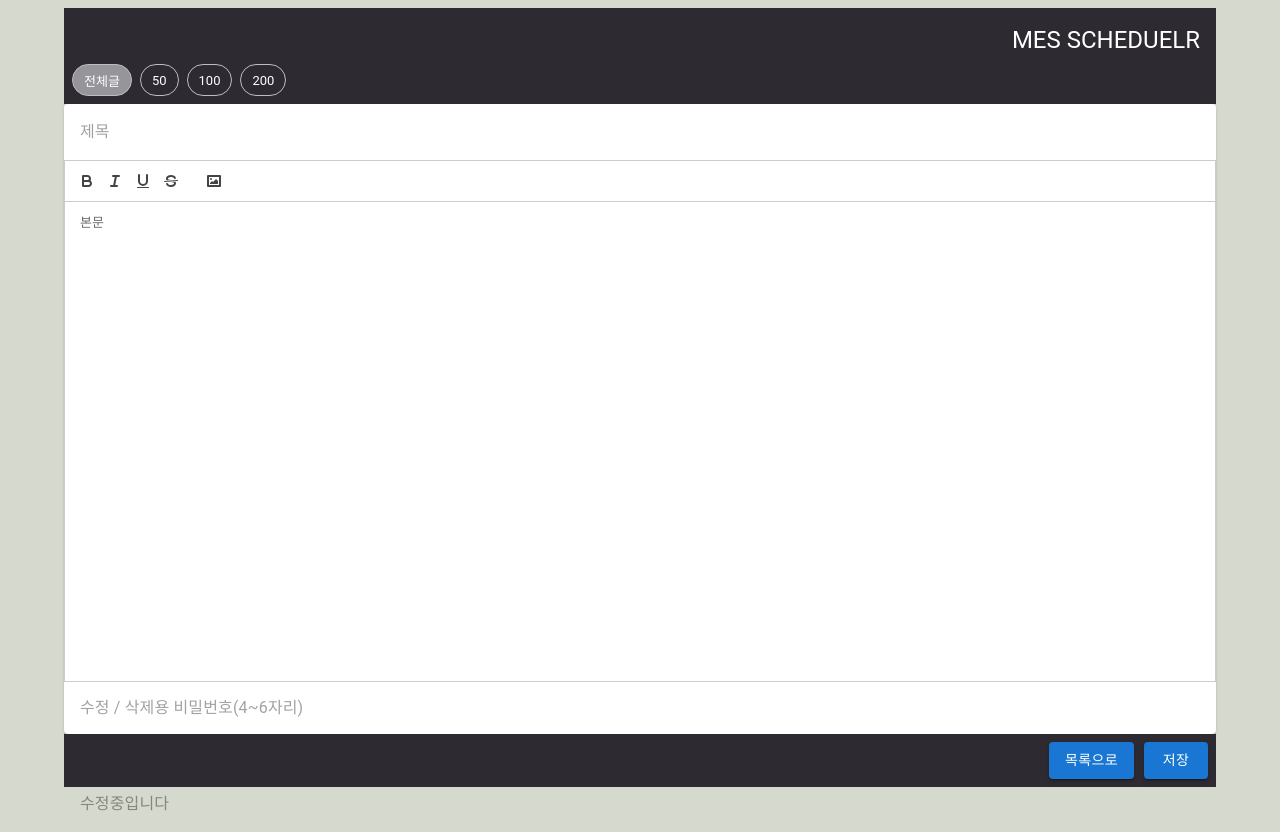
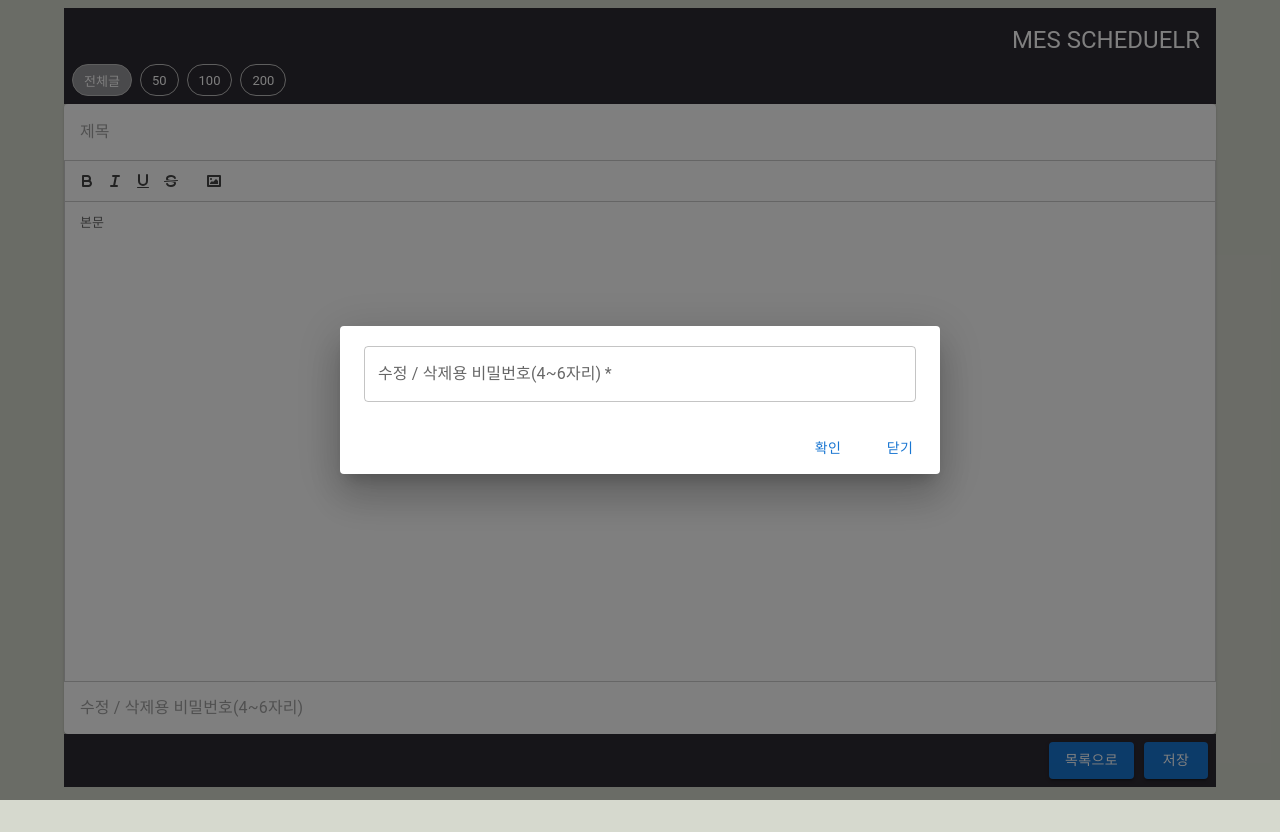
Before and after one commit to saebyeokchu/typescript-express-community, a React (Vite) app in the folder front/: page /new in a window 1280 px wide. After the commit the page ends 800 px from the top, so only its background shows below. Built offline with nearby package versions, Linux system fonts and the light colour scheme.

Commit message:
[ING] 수정 dialog 생성 완료, hook 구현 중

```diff
--- a/front/src/component/Canvas.tsx
+++ b/front/src/component/Canvas.tsx
@@ -105,10 +105,12 @@ export function Canvas({mode} : CanvasProps){
             if(titleRef.current){
                 titleRef.current.value = post.title
             }
+
+            if(pwRef.current){
+                pwRef.current.value = "수정중 입니다"
+            }
         }
-
-
-    },[titleRef])
+    },[titleRef, pwRef])
 
     return(
         <>
@@ -127,24 +129,15 @@ export function Canvas({mode} : CanvasProps){
                     style={{height : Constant.MiddlePaperSize - 150}}
                     value={postAvailable? post.content : ""}
                 />
-                {mode === "new" &&
-                    <InputBase //숫자만 accept하기
+                <InputBase //숫자만 accept하기
                         fullWidth
                         sx={{ height : '3.5rem', mt : 5, p : 2}}
                         placeholder="수정 / 삭제용 비밀번호(4~6자리)"
                         inputRef={pwRef}
                         inputProps={{ maxLength : 6}}
-                        type="password"
-                    />
-                }
-                <InputBase //숫자만 accept하기
-                        fullWidth
-                        disabled
-                        sx={{ height : '3.5rem', mt : 5, p : 2}}
-                        value = "수정중입니다"
-                        inputRef={pwRef}
-                        inputProps={{ maxLength : 6}}
-                    />
+                        type={postAvailable ? "text" : "password"}
+                        disabled={postAvailable ? true : false}
+                />
             </Paper>
             <Box sx={{display:'flex',p:"0.5rem",gap :"10px", justifyContent:'flex-end',flexDirection:'row',backgroundColor:Constant.ColorCode.darkBlue}}>
                 {/* 링크 연결 나중에 */}
--- a/front/src/component/dialog/PostDeleteDialog.tsx
+++ b/front/src/component/dialog/PostDeleteDialog.tsx
@@ -1,3 +1,14 @@
+import { Slide } from "@mui/material";
+import { TransitionProps } from "@mui/material/transitions";
+import React, { forwardRef } from "react";
+
+const Transition = forwardRef(function Transition(props : TransitionProps &
+    {
+        children : React.ReactElement<any, any>
+    }, ref : React.Ref<unknown>){
+        return <Slide direction="up" ref={ref} {...props} />
+})
+
 export function PostDeleteDialog(){
 
 }
--- a/front/src/component/dialog/PostEditDialog.tsx
+++ b/front/src/component/dialog/PostEditDialog.tsx
@@ -1,6 +1,7 @@
-import React from "react"
+import React, { useState } from "react"
 import { TransitionProps } from '@mui/material/transitions'
-import { Slide } from "@mui/material";
+import { Button, Dialog, DialogActions, DialogContent, InputBase, Paper, Slide, TextField } from "@mui/material";
+import { Label } from "@mui/icons-material";
 
 const Transition = React.forwardRef(function Transition(
     props : TransitionProps & {
@@ -12,5 +13,41 @@ const Transition = React.forwardRef(function Transition(
 })
 
 export function PostEditDialog(){
+    const [open, setOpen] = useState<boolean>(true)
+
+    const handleClickOpen = () => {
+        setOpen(true)
+    }
+
+    const handleClose = () => {
+        setOpen(false)
+    }
+
+    return (
+        <Dialog
+            open={open}
+            TransitionComponent={Transition}
+            keepMounted
+            onClose={handleClose}
+            aria-describeby="alert-dialog-slid-description"
+            fullWidth
+            maxWidth="sm"
+        >
+            <DialogContent>
+                <TextField
+                    required
+                    id="outlined-required"
+                    label="수정 / 삭제용 비밀번호(4~6자리)"
+                    type="password"
+                    fullWidth
+                />
+            </DialogContent>
+            <DialogActions>
+                <Button >확인</Button>
+                <Button>닫기</Button>
+            </DialogActions>
+        </Dialog>
+    )
+
 
 }
--- a/front/src/context/HygallContext.tsx
+++ b/front/src/context/HygallContext.tsx
@@ -62,6 +62,7 @@ export function HygallProvider ({children} : HygallProviderPros){
     const [searchKeyword, setSearchKeyword] = useState<string>("")
     const [searchTargetData, setSearchTargetData] = useState<SearchTargetData[]>([])
     const [filteredMainList, setFilteredMainList] = useState<Post.PostList[]>([])
+
 
     const [alertState, onAlertStateChange, alertMessage, showAlertMessage] = useAlert()
 
--- a/front/src/pages/Edit.tsx
+++ b/front/src/pages/Edit.tsx
@@ -9,9 +9,6 @@ export function Edit(){
     const navigate = useNavigate()
     const { post, cleanPost } = useHygallContext()
     let { contentId } = useParams()
-
-    console.log(post)
-
 
     useEffect(()=>{
         if(post === undefined){
```
Also changed, not shown: front/src/hook/useEditDialog.ts (added, +17 -0 lines). Lines whose indentation alone changed are shown as unchanged.
